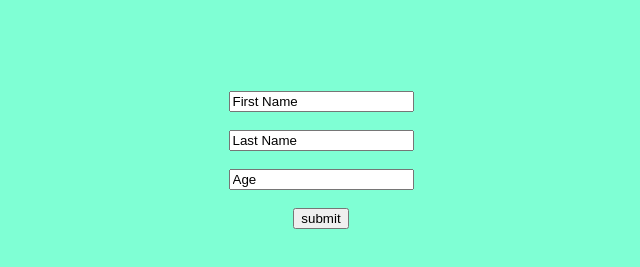
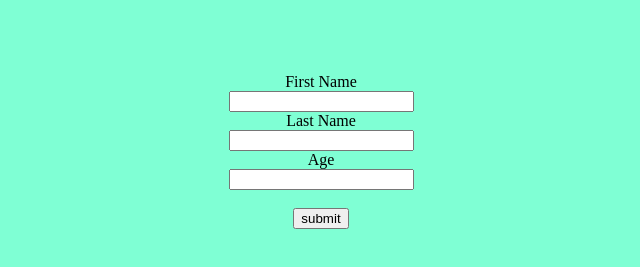
Before and after one commit to dipstha/js5SkilledBasedAssessment, a plain HTML site: page index.html in a window 1280 px wide. Shown: the part 61-328 px from the top of the page, without its empty margins (319-959 px from the left). Drawn offline with Linux system fonts and the light colour scheme.

Commit message:
formating  files

```diff
--- a/index.html
+++ b/index.html
@@ -11,12 +11,12 @@
     <h1>Input your information</h1><br><br> <br>
 
 
-    <label for="firstName"></label><br>
-    <input type="text" id="firstName" name="firstName" value="First Name" required><br>
-    <label for="lastName"></label><br>
-    <input type="text" id="lastName" name="lastName" value="Last Name" required><br>
-    <label for="age"></label><br>
-    <input type="text" id="age" name="age" value="Age"
+    <label for="firstName">First Name</label><br>
+    <input type="text" id="firstName" name="firstName"  required><br>
+    <label for="lastName">Last Name</label><br>
+    <input type="text" id="lastName" name="lastName"  required><br>
+    <label for="age">Age</label><br>
+    <input type="text" id="age" name="age"
     required><br><br>
 
     <input type="button" id="button" value="submit"><br>
--- a/script.js
+++ b/script.js
@@ -1,7 +1,5 @@
-
-
 class Person {
-    constructor(firstName, lastName, age, ) {
+  constructor(firstName, lastName, age) {
     this._firstName = firstName;
     this._lastName = lastName;
     this._age = age;
@@ -24,26 +22,19 @@ class Person {
   // set age(age) {
   //   this._age = age;
 
-      description(){
-customerContact1.innerHTML = `Hello ${this._firstName} ${this._lastName} you are ${this._age} old.`
+  description() {
+    customerContact1.innerHTML = `Hello ${this._firstName} ${this._lastName} you are ${this._age} years old.`;
   }
 }
 
-
-
-
-
-
-
-
-      function inputInfo  () {
+function inputInfo() {
   const fName = document.getElementById("firstName").value;
   const lName = document.getElementById("lastName").value;
   const ageNumber = document.getElementById("age").value;
-      const user = new Person (fName, lName,ageNumber);
+  const user = new Person(fName, lName, ageNumber);
   user.description();
 }
-const customerContact1 = document.getElementById('contactCustomer');
+const customerContact1 = document.getElementById("contactCustomer");
 const btn = document.getElementById("button");
 
-         btn.addEventListener('click', inputInfo);
+btn.addEventListener("click", inputInfo);
```
Lines whose indentation alone changed are shown as unchanged.
